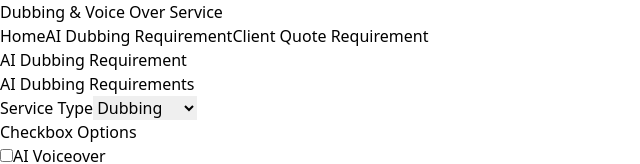
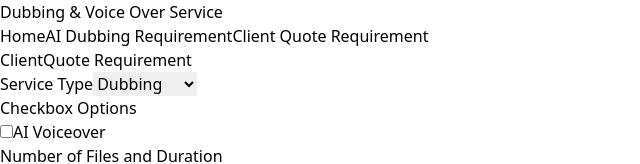
Before and after one commit to nikhil-kamble-dgfuture/client-requirement, a React (Vite) app: page /client-quote-requirement in a window 1280 px wide. Shown: the top 164 px of the page, without its empty margins (0-640 px from the left). Built offline with nearby package versions, Linux system fonts and the light colour scheme.

Commit message:
ClientQuote Requirement Completed

```diff
--- a/src/components/ClientQuoteRequirement.jsx
+++ b/src/components/ClientQuoteRequirement.jsx
@@ -1044,7 +1044,7 @@
   return (
     <div>
       <form onSubmit={handleSubmit} className="mb-6">
-        <h3 className="text-xl font-semibold mb-2">AI Dubbing Requirements</h3>
+        {/* <h3 className="text-xl font-semibold mb-2">AI Dubbing Requirements</h3> */}
 
         {/* Service Type, Checkbox Options, and other fields */}
         <div className="mb-4 p-4 border rounded bg-white shadow">
--- a/src/components/ClientQuoteRequirements.jsx
+++ b/src/components/ClientQuoteRequirements.jsx
@@ -3,7 +3,7 @@
 const ClientQuoteRequirements = () => {
   return (
     <div className="p-6 max-w-3xl mx-auto">
-      <h2 className="text-2xl font-bold mb-4">AI Dubbing Requirement</h2>
+      <h2 className="text-2xl font-bold mb-4">ClientQuote Requirement</h2>
 
 
       <ClientQuoteRequirement/>
--- a/src/components/QuoteGeneratorForm.jsx
+++ b/src/components/QuoteGeneratorForm.jsx
@@ -251,7 +251,7 @@
 
   return (
     <form className="bg-white p-6 rounded shadow-lg max-w-3xl mx-auto mt-8" onSubmit={handleSubmit}>
-      <h2 className="text-2xl font-bold mb-4">Client Quote Generator</h2>
+      {/* <h2 className="text-2xl font-bold mb-4">Client Quote Generator</h2> */}
       <DubbingRequirements />
 
       <div className="mb-4 p-4 border rounded bg-white shadow">
```
